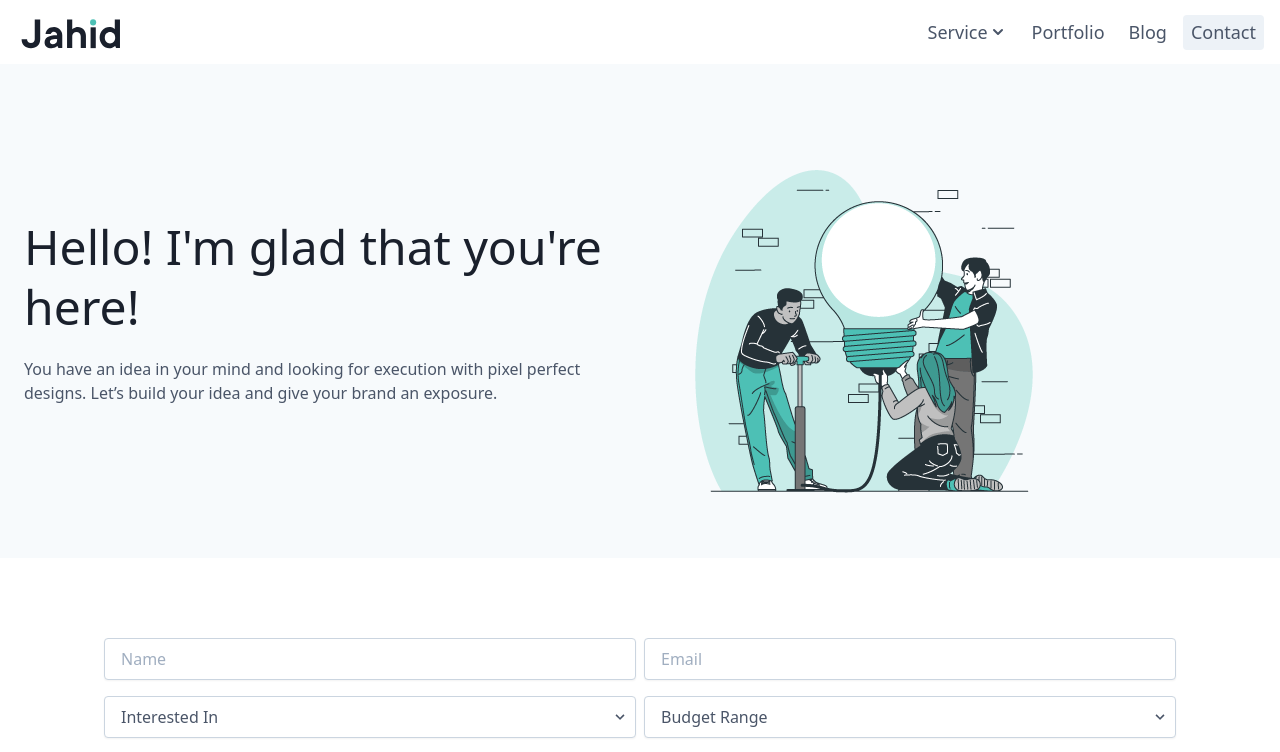
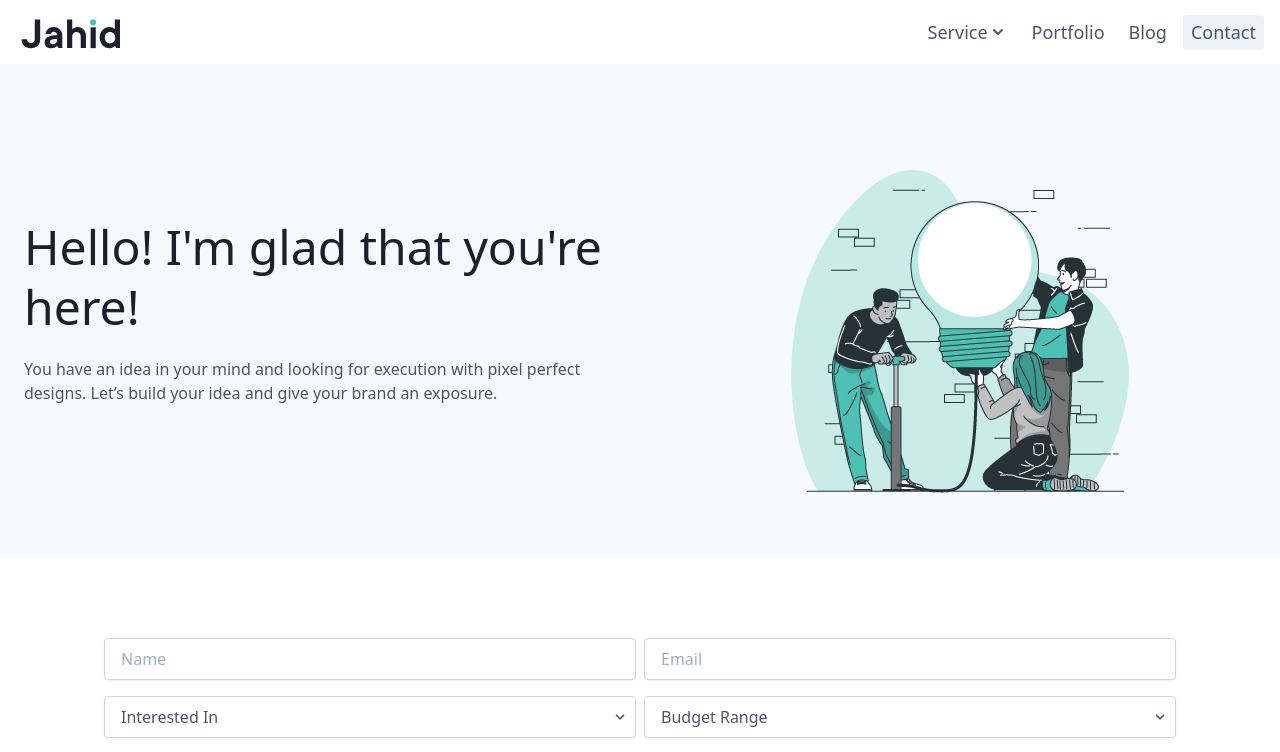
Before and after one commit to jahidanowar/jahid.dev-nuxt2, a Nuxt app: page /contact in a window 1280 px wide. Shown: the top 752 px of the page. Built offline with nearby package versions, Linux system fonts and the light colour scheme; a web font is replaced by a local one.

Commit message:
Image isseu Fixed ion Home Hero Section

```diff
--- a/components/PageHero.vue
+++ b/components/PageHero.vue
@@ -10,7 +10,7 @@
           </h1>
           <p>{{ leading }}</p>
         </div>
-        <div v-if="image" class="px-6">
+        <div v-if="image" class="px-6 flex justify-center">
           <img
             :src="image"
             :alt="heading"
```
